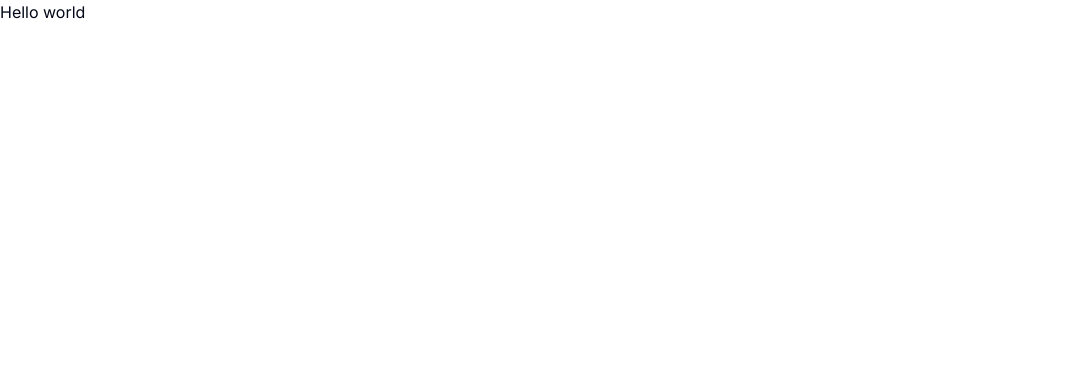
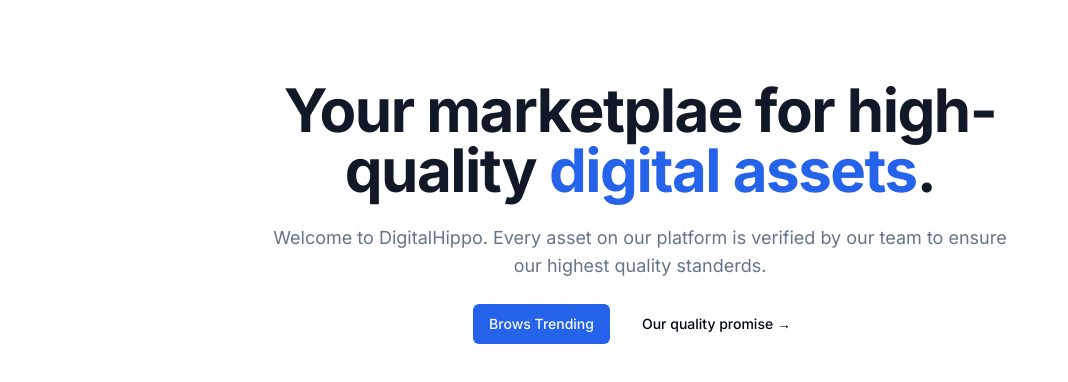
Before and after one commit to nihar-hegde/digihippo, a Next.js app: page / in a window 1280 px wide. Shown: the top 382 px of the page, without its empty margins (0-1068 px from the left). Built offline with nearby package versions, Linux system fonts and the light colour scheme.

Commit message:
adding basic hero section and shadcn button , and link

```diff
--- a/package.json
+++ b/package.json
@@ -9,6 +9,7 @@
     "lint": "next lint"
   },
   "dependencies": {
+    "@radix-ui/react-slot": "^1.0.2",
     "class-variance-authority": "^0.7.0",
     "clsx": "^2.0.0",
     "lucide-react": "^0.294.0",
--- a/src/app/globals.css
+++ b/src/app/globals.css
@@ -1,70 +1,55 @@
 @tailwind base;
 @tailwind components;
 @tailwind utilities;
+
 
 @layer base {
   :root {
     --background: 0 0% 100%;
     --foreground: 222.2 84% 4.9%;
-
     --card: 0 0% 100%;
     --card-foreground: 222.2 84% 4.9%;
-
     --popover: 0 0% 100%;
     --popover-foreground: 222.2 84% 4.9%;
-
-    --primary: 222.2 47.4% 11.2%;
+    --primary: 221.2 83.2% 53.3%;
     --primary-foreground: 210 40% 98%;
-
     --secondary: 210 40% 96.1%;
     --secondary-foreground: 222.2 47.4% 11.2%;
-
     --muted: 210 40% 96.1%;
     --muted-foreground: 215.4 16.3% 46.9%;
-
     --accent: 210 40% 96.1%;
     --accent-foreground: 222.2 47.4% 11.2%;
-
     --destructive: 0 84.2% 60.2%;
     --destructive-foreground: 210 40% 98%;
-
     --border: 214.3 31.8% 91.4%;
     --input: 214.3 31.8% 91.4%;
-    --ring: 222.2 84% 4.9%;
-
+    --ring: 221.2 83.2% 53.3%;
     --radius: 0.5rem;
   }
 
   .dark {
     --background: 222.2 84% 4.9%;
     --foreground: 210 40% 98%;
-
     --card: 222.2 84% 4.9%;
     --card-foreground: 210 40% 98%;
-
     --popover: 222.2 84% 4.9%;
     --popover-foreground: 210 40% 98%;
-
-    --primary: 210 40% 98%;
+    --primary: 217.2 91.2% 59.8%;
     --primary-foreground: 222.2 47.4% 11.2%;
-
     --secondary: 217.2 32.6% 17.5%;
     --secondary-foreground: 210 40% 98%;
-
     --muted: 217.2 32.6% 17.5%;
     --muted-foreground: 215 20.2% 65.1%;
-
     --accent: 217.2 32.6% 17.5%;
     --accent-foreground: 210 40% 98%;
-
     --destructive: 0 62.8% 30.6%;
     --destructive-foreground: 210 40% 98%;
-
     --border: 217.2 32.6% 17.5%;
     --input: 217.2 32.6% 17.5%;
-    --ring: 212.7 26.8% 83.9%;
+    --ring: 224.3 76.3% 48%;
   }
 }
+
 
 @layer base {
   * {
--- a/src/app/layout.tsx
+++ b/src/app/layout.tsx
@@ -1,6 +1,7 @@
 import type { Metadata } from 'next'
 import { Inter } from 'next/font/google'
 import './globals.css'
+import { cn } from '@/lib/utils'
 
 const inter = Inter({ subsets: ['latin'] })
 
@@ -15,8 +16,14 @@
   children: React.ReactNode
 }) {
   return (
-    <html lang="en">
-      <body className={inter.className}>{children}</body>
+    <html lang="en" className='h-full'>
+      <body className={cn("relative h-full font-sans antialiased", inter.className)}>
+        <main className='relative flex flex-col min-h-screen'>
+          <div className='flex-grow flex-1'>
+            {children}
+          </div>
+        </main>
+      </body>
     </html>
   )
 }
--- a/src/app/page.tsx
+++ b/src/app/page.tsx
@@ -1,6 +1,26 @@
+import MaxWidthWrapper from "@/components/MaxWidthWrapper";
+import { Button, buttonVariants } from "@/components/ui/button";
+import Link from "next/link";
 
 export default function Home() {
   return (
-    <p>Hello world</p>
+    <MaxWidthWrapper>
+      <div className="py-20 mx-auto text-center flex flex-col items-center max-w-3xl">
+        <h1 className="text-4xl font-bold tracking-tight text-gray-900 sm:text-6xl">
+          Your marketplae for high-quality{' '}
+          <span className="text-blue-600">
+            digital assets
+          </span>.
+        </h1>
+        <p className="mt-6 text-lg max-w-prose text-muted-foreground ">
+          Welcome to DigitalHippo. Every asset on our platform is verified by
+          our team to ensure our highest quality standerds.
+        </p>
+        <div className="flex flex-col sm:flex-row gap-4 mt-6">
+          <Link href={'/products'} className={buttonVariants()}>Brows Trending</Link>
+          <Button variant={'ghost'}>Our quality promise &rarr;</Button>
+        </div>
+      </div>
+    </MaxWidthWrapper>
   )
 }
--- /dev/null
+++ b/src/components/MaxWidthWrapper.tsx
@@ -0,0 +1,22 @@
+import { cn } from "@/lib/utils";
+import { ReactNode } from "react";
+
+const MaxWidthWrapper = ({
+  className,
+  children,
+}: {
+  className?: string;
+  children: ReactNode;
+}) => {
+  return (
+    <div
+      className={cn(
+        "mx-auto w-full max-w-screen-xl px-2.5 md:px-20",
+        className
+      )}
+    >
+      {children}
+    </div>
+  );
+};
+export default MaxWidthWrapper;
--- /dev/null
+++ b/src/components/ui/button.tsx
@@ -0,0 +1,56 @@
+import * as React from "react"
+import { Slot } from "@radix-ui/react-slot"
+import { cva, type VariantProps } from "class-variance-authority"
+
+import { cn } from "@/lib/utils"
+
+const buttonVariants = cva(
+  "inline-flex items-center justify-center whitespace-nowrap rounded-md text-sm font-medium ring-offset-background transition-colors focus-visible:outline-none focus-visible:ring-2 focus-visible:ring-ring focus-visible:ring-offset-2 disabled:pointer-events-none disabled:opacity-50",
+  {
+    variants: {
+      variant: {
+        default: "bg-primary text-primary-foreground hover:bg-primary/90",
+        destructive:
+          "bg-destructive text-destructive-foreground hover:bg-destructive/90",
+        outline:
+          "border border-input bg-background hover:bg-accent hover:text-accent-foreground",
+        secondary:
+          "bg-secondary text-secondary-foreground hover:bg-secondary/80",
+        ghost: "hover:bg-accent hover:text-accent-foreground",
+        link: "text-primary underline-offset-4 hover:underline",
+      },
+      size: {
+        default: "h-10 px-4 py-2",
+        sm: "h-9 rounded-md px-3",
+        lg: "h-11 rounded-md px-8",
+        icon: "h-10 w-10",
+      },
+    },
+    defaultVariants: {
+      variant: "default",
+      size: "default",
+    },
+  }
+)
+
+export interface ButtonProps
+  extends React.ButtonHTMLAttributes<HTMLButtonElement>,
+    VariantProps<typeof buttonVariants> {
+  asChild?: boolean
+}
+
+const Button = React.forwardRef<HTMLButtonElement, ButtonProps>(
+  ({ className, variant, size, asChild = false, ...props }, ref) => {
+    const Comp = asChild ? Slot : "button"
+    return (
+      <Comp
+        className={cn(buttonVariants({ variant, size, className }))}
+        ref={ref}
+        {...props}
+      />
+    )
+  }
+)
+Button.displayName = "Button"
+
+export { Button, buttonVariants }
```
Also changed, not shown: 1 other file (tests, documents, lock files or other folders).
